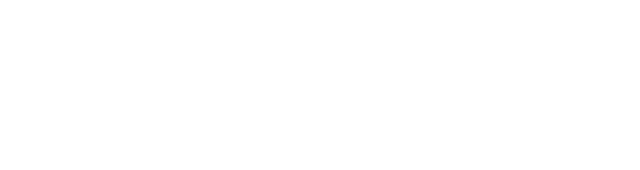
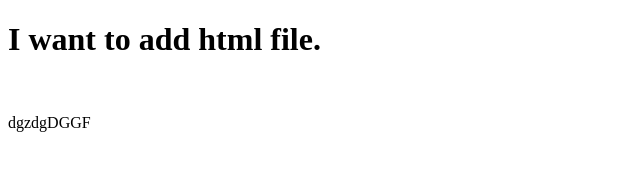
Before and after one commit to tajimulhasan/Second-web-in-git, a plain HTML site: page index.html in a window 1280 px wide. Shown: the whole page, without its empty margins (0-640 px from the left). Drawn offline with Linux system fonts and the light colour scheme.

Commit message:
added h1

```diff
--- a/index.html
+++ b/index.html
@@ -7,6 +7,8 @@
     <title>Second web in git</title>
 </head>
 <body>
-
+    <h1>I want to add html file.</h1>
+    <br>
+    <p>dgzdgDGGF</p>
 </body>
 </html>
```
